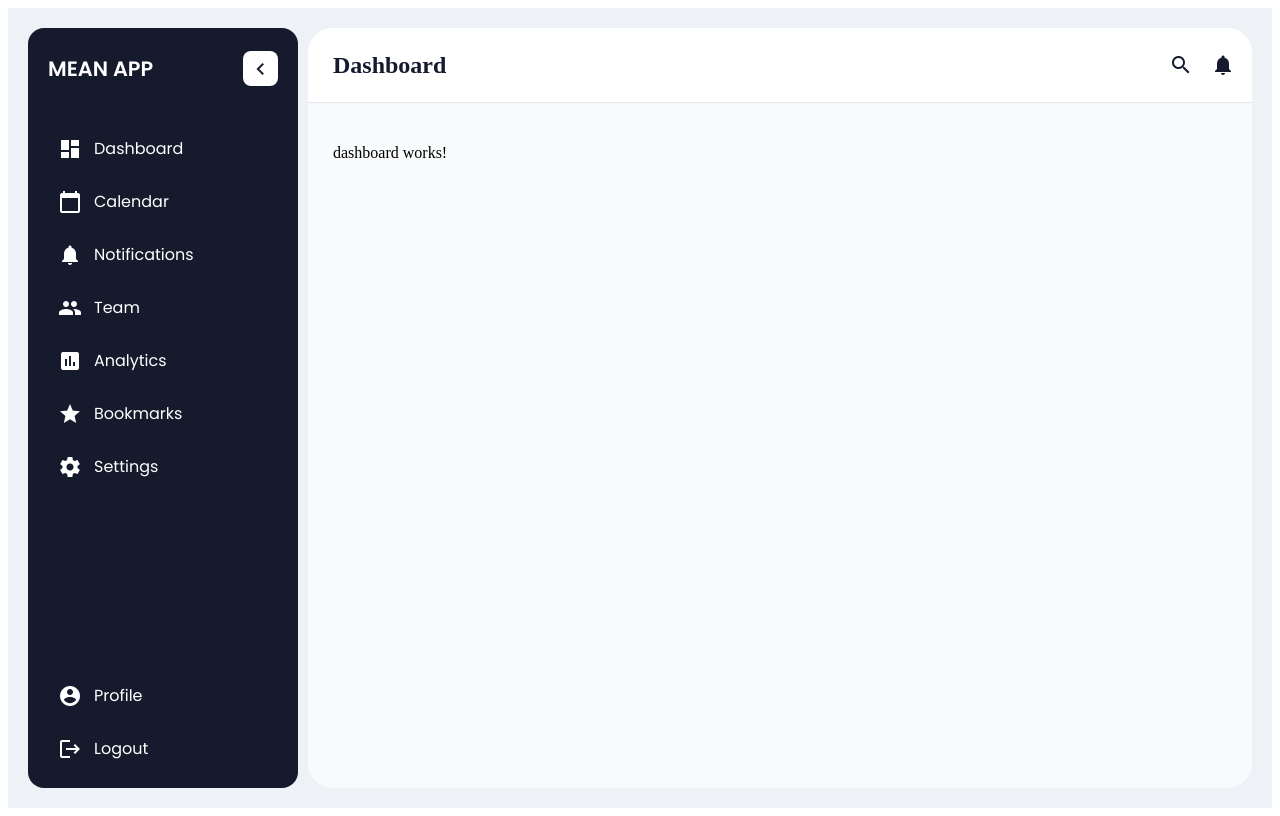
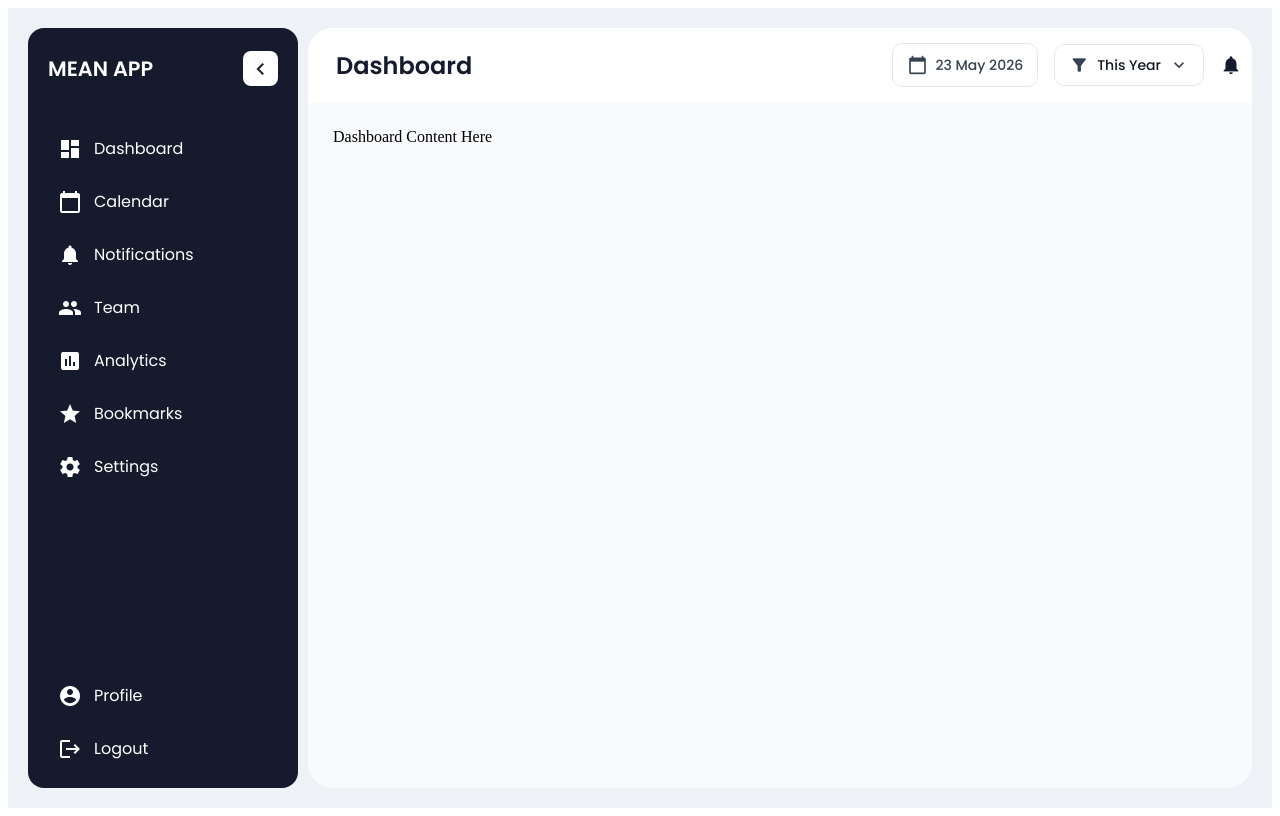
Before and after one commit to RudraGoti/Analytics-Dashboard, an Angular app in the folder mean-project/: page /dashboard in a window 1280 px wide. Built offline with nearby package versions, Linux system fonts and the light colour scheme.

Commit message:
Fixed dropdown UI and header layout

```diff
--- a/mean-project/src/app/components/header/header.css
+++ b/mean-project/src/app/components/header/header.css
@@ -1,45 +1,238 @@
 .header{
   width:100%;
-  height:100%;
+  height:auto;
+  min-height: 60px;
 
   display:flex;
   align-items:center;
   justify-content:space-between;
 
-  padding:0 25px;
+  padding:0 28px;
 
   background:#ffffff;
+
+  font-family:"Poppins", sans-serif;
 }
 
-/* LEFT SIDE */
+/* LEFT */
 .header-left{
   display:flex;
   align-items:center;
 }
 
-/* PAGE TITLE */
+/* TITLE */
 .page-title{
   font-size:24px;
   font-weight:600;
+
   color:#151A2D;
 }
 
-/* RIGHT SIDE */
-.header-right{
+/* RIGHT */
+.header-right {
+  display: flex;
+  align-items: center;
+  position: relative; /* IMPORTANT */
+  gap: 16px;
+}
+
+/* DATE + FILTER BOX */
+.header-box{
   display:flex;
   align-items:center;
-  gap:18px;
+  justify-content:center;
+
+  gap:8px;
+
+  height:42px;
+
+  padding:0 14px;
+
+  border:1px solid #e5e7eb;
+
+  border-radius:10px;
+
+  background:#ffffff;
+
+  color:#374151;
+
+  font-size:14px;
+  font-weight:500;
 }
 
-/* ICONS */
-.header-right .material-icons{
-  font-size:24px;
+/* BOX ICONS */
+.header-box .material-icons{
+  font-size:20px;
+
+  display:flex;
+  align-items:center;
+  justify-content:center;
+
+  color:#374151;
+}
+
+/* SELECT */
+.month-filter select{
+  border:none;
+  outline:none;
+
+  background:transparent;
+
+  font-size:14px;
+  font-weight:500;
+
+  color:#111827;
+
   cursor:pointer;
+}
+
+/* RIGHT SIDE ICONS */
+.header-icon{
+  font-size:22px;
+
   color:#151A2D;
+
+  cursor:pointer;
+
+  display:flex;
+  align-items:center;
+  justify-content:center;
 
   transition:0.3s ease;
 }
 
-.header-right .material-icons:hover{
-  transform:scale(1.1);
+.header-icon:hover{
+  transform:scale(1.08);
 }
+
+/* CUSTOM DROPDOWN */
+.custom-dropdown{
+  position:relative;
+}
+
+/* DROPDOWN BUTTON */
+.dropdown-btn{
+  height:42px;
+
+  display:flex;
+  align-items:center;
+
+  gap:8px;
+
+  padding:0 14px;
+
+  border:1px solid #e5e7eb;
+
+  border-radius:10px;
+
+  background:#ffffff;
+
+  cursor:pointer;
+
+  transition:0.3s ease;
+
+  user-select:none;
+}
+
+.dropdown-btn:hover{
+  background:#f9fafb;
+}
+
+/* BUTTON TEXT */
+.dropdown-btn span{
+  font-size:14px;
+  font-weight:500;
+
+  color:#111827;
+}
+
+/* ICONS */
+.dropdown-btn .material-icons{
+  font-size:20px;
+  color:#374151;
+}
+
+/* ARROW */
+.arrow{
+  transition:0.3s ease;
+}
+
+.arrow.rotate{
+  transform:rotate(180deg);
+}
+
+/* DROPDOWN MENU */
+.dropdown-menu {
+  position: absolute;
+
+  top: 100%;
+  left: 0;
+
+  width: auto;          /* FIXED */
+  min-width: 180px;     /* gives proper readable size */
+  max-width: 220px;     /* prevents too wide dropdown */
+
+  background: #ffffff;
+
+  border-radius: 14px;
+  border: 1px solid #e5e7eb;
+
+  box-shadow: 0 10px 25px rgba(0,0,0,0.08);
+
+  padding: 8px;
+
+  opacity: 0;
+  visibility: hidden;
+
+  transform: translateY(-10px);
+  transition: all 0.25s ease;
+
+  z-index: 1000;
+}
+
+/* SHOW MENU */
+.dropdown-menu.show{
+  opacity:1;
+  visibility:visible;
+
+  transform:translateY(0);
+}
+
+/* ITEMS */
+.dropdown-item{
+  padding:12px 14px;
+
+  border-radius:10px;
+
+  font-size:14px;
+  font-weight:500;
+
+  color:#374151;
+
+  cursor:pointer;
+
+  transition:0.2s ease;
+}
+
+/* HOVER */
+.dropdown-item:hover{
+  background:#f3f4f6;
+
+  color:#111827;
+}
+
+.dropdown-btn {
+  box-sizing: border-box;
+}
+
+.custom-dropdown {
+  position: relative;
+  display: inline-block;
+  width: fit-content;
+}
+
+.dropdown-wrapper {
+  position: relative;
+  display: inline-block;
+  width: fit-content;
+}
--- a/mean-project/src/app/components/header/header.html
+++ b/mean-project/src/app/components/header/header.html
@@ -1,5 +1,6 @@
 <header class="header">
 
+  <!-- LEFT -->
   <div class="header-left">
 
     <h2 class="page-title">
@@ -8,13 +9,81 @@
 
   </div>
 
+  <!-- RIGHT -->
   <div class="header-right">
 
-    <span class="material-icons">search</span>
+    <!-- DATE -->
+    <div class="header-box">
 
-    <span class="material-icons">notifications</span>
+      <span class="material-icons">
+        calendar_today
+      </span>
 
-    <span class="material-icons">account_circle</span>
+      <span>
+        {{ currentDate }}
+      </span>
+
+    </div>
+
+    <!-- CUSTOM FILTER DROPDOWN -->
+    <div class="custom-dropdown">
+
+        <!-- BUTTON -->
+        <div class="dropdown-btn"
+            (click)="toggleDropdown()">
+
+        <span class="material-icons">
+            filter_alt
+        </span>
+
+        <span>
+            {{ selectedFilter }}
+        </span>
+
+        <span class="material-icons arrow"
+            [class.rotate]="isDropdownOpen">
+            expand_more
+        </span>
+
+    </div>
+
+  <!-- MENU -->
+  <div class="dropdown-menu"
+       [class.show]="isDropdownOpen">
+
+    <div class="dropdown-item"
+         (click)="selectFilter('This Month')">
+
+      This Month
+
+    </div>
+
+    <div class="dropdown-item"
+         (click)="selectFilter('Last Month')">
+
+      Last Month
+
+    </div>
+
+    <div class="dropdown-item"
+         (click)="selectFilter('This Year')">
+
+      This Year
+
+    </div>
+
+  </div>
+
+</div>
+
+    <!-- ICONS -->
+    <span class="material-icons header-icon">
+      notifications
+    </span>
+
+    <span class="material-icons header-icon">
+      account_circle
+    </span>
 
   </div>
 
--- a/mean-project/src/app/components/header/header.ts
+++ b/mean-project/src/app/components/header/header.ts
@@ -13,8 +13,23 @@ export class HeaderComponent implements OnInit {
   @Input() isSidebarCollapsed = false;
 
   pageTitle = 'Dashboard';
+  currentDate: string;
+  isDropdownOpen = false;
+  selectedFilter = 'This Year';
 
-  constructor(private router: Router) {}
+  constructor(private router: Router) {
+
+    const today = new Date();
+
+    this.currentDate = today.toLocaleDateString(
+      'en-GB',
+      {
+        day: 'numeric',
+        month: 'long',
+        year: 'numeric'
+      }
+    );
+  }
 
   ngOnInit(): void {
 
@@ -68,4 +83,18 @@ export class HeaderComponent implements OnInit {
     }
   }
 
+  toggleDropdown() {
+
+    this.isDropdownOpen = !this.isDropdownOpen;
+
+  }
+
+  selectFilter(filterName: string) {
+
+    this.selectedFilter = filterName;
+
+    this.isDropdownOpen = false;
+
+  }
+
 }
--- a/mean-project/src/app/pages/dashboard/dashboard.html
+++ b/mean-project/src/app/pages/dashboard/dashboard.html
@@ -1 +1,5 @@
-<p>dashboard works!</p>
+<div class="dashboard-page">
+
+  Dashboard Content Here
+
+</div>
```
Also changed, not shown: mean-project/src/app/pages/dashboard/dashboard.ts (+5 -2 lines).
